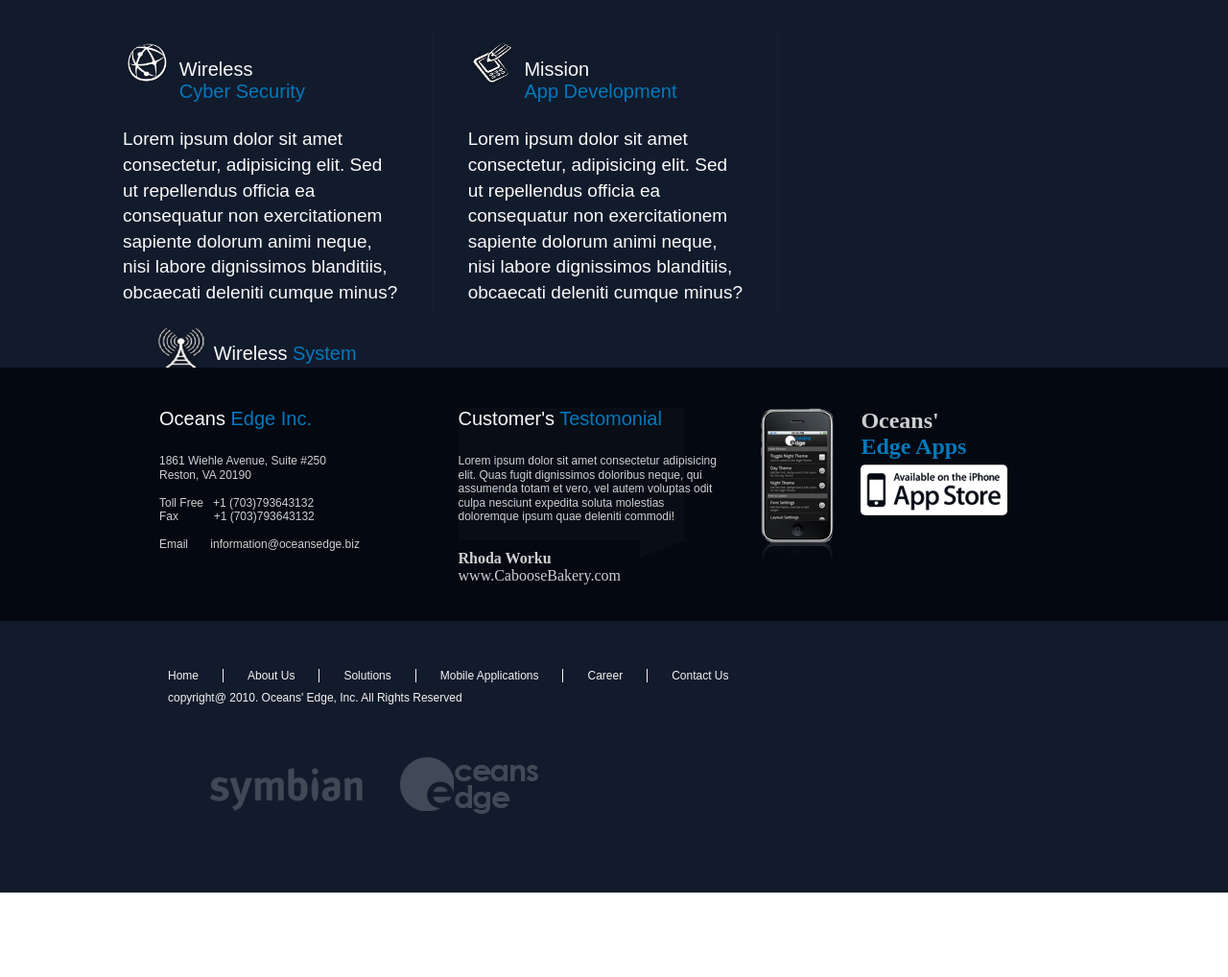
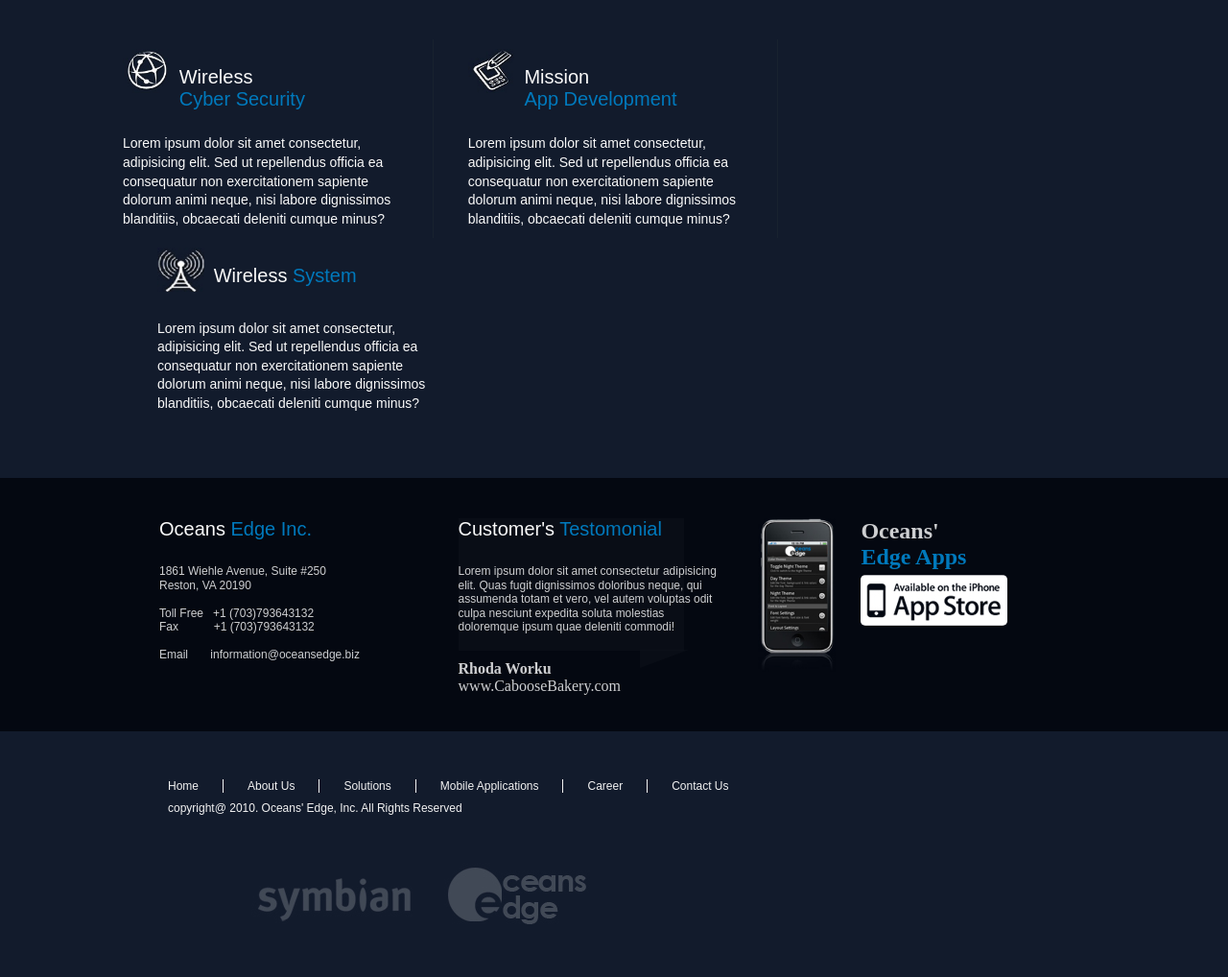
Before and after one commit to htimam-md/blue_main, a plain HTML site: page index.html in a window 1280 px wide. Shown: the part 660-1678 px from the top of the page at 96% size. Before the commit the page ends 1590 px from the top, so only its background shows below. Drawn offline with Linux system fonts and the light colour scheme.

Commit message:
Update style.css

```diff
--- a/css/style.css
+++ b/css/style.css
@@ -181,8 +181,8 @@ float: left;
 .service {
     background-color: #121b2c;
     /* border: 2px solid rgb(0, 255, 13); */
-    padding-top: 50px;
-    height: 350px;
+    padding: 58px 0;
+    /* height: 350px; */
     overflow: hidden;
 }
 
@@ -287,7 +287,7 @@ float: left;
     color: #fafafa;
     line-height: 1.4;
     font-family: sans-serif;
-    font-size: 19px;
+    font-size: 14px;
 }
 
 
@@ -421,7 +421,7 @@ float: left;
     margin: 23px 0;
     /* border: 2px solid green; */
     /* padding-left: 10px; */
- font-family: sans-serif;
+    font-family: sans-serif;
     font-size: 12px;
 }
 .copyright p{
@@ -431,7 +431,7 @@ float: left;
 .f-logo {
     /* width: 50%; */
     float: left;
-    amargin-left:50px
+    margin-left: 50px;
 }
 .f-logo img {
     display: inline-block;
```
